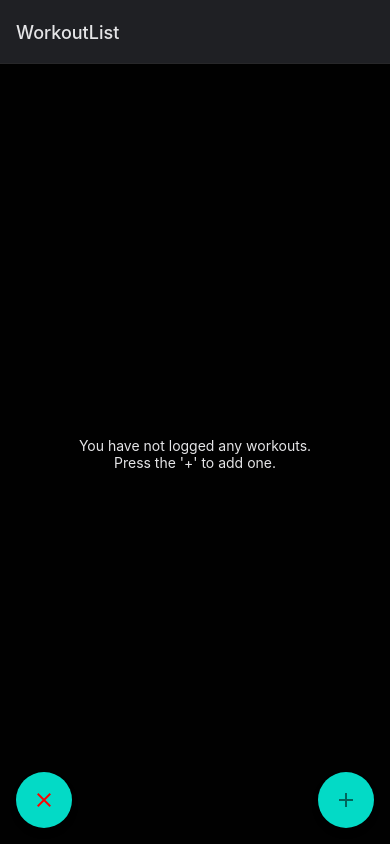
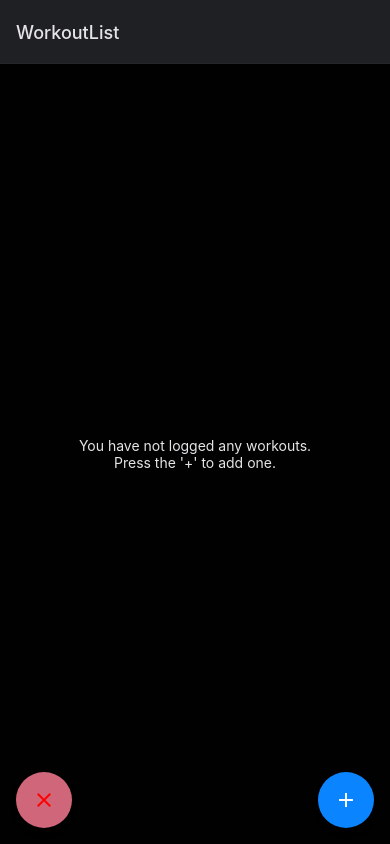
Before and after one commit to juuuuurien/FlexLog, a React Native app: screen /WorkoutList in a window 390 px wide. Built offline with nearby package versions, Linux system fonts and the light colour scheme.

Commit message:
Refactored WorkoutListItem style and descriptions

```diff
--- a/src/screens/WorkoutList/WorkoutList.js
+++ b/src/screens/WorkoutList/WorkoutList.js
@@ -36,10 +36,25 @@ const WorkoutList = ({ navigation }) => {
   //   );
   // };
 
+  const styles = StyleSheet.create({
+    container: {
+      flex: 1,
+      justifyContent: "center",
+      alignItems: "center",
+    },
+    fab: {
+      position: "absolute",
+      margin: 16,
+      right: 0,
+      bottom: 0,
+      backgroundColor: colors.primary,
+    },
+  });
+
   const ListScreen = () => {
     return (
       <FlatList
-        style={{ width: "100%", padding: 5 }}
+        style={{ flex: 1, width: "100%", paddingTop: 16 }}
         data={Object.keys(state.workouts)}
         keyExtractor={(item) => {
           return item;
@@ -93,25 +108,17 @@ const WorkoutList = ({ navigation }) => {
           AsyncStorage.clear();
         }}
         color="red"
-        style={{ margin: 16, position: "absolute", left: 0, bottom: 0 }}
+        style={{
+          margin: 16,
+          position: "absolute",
+          left: 0,
+          bottom: 0,
+          backgroundColor: colors.error,
+        }}
         icon={"close"}
       />
     </View>
   );
 };
 
-const styles = StyleSheet.create({
-  container: {
-    flex: 1,
-    justifyContent: "center",
-    alignItems: "center",
-  },
-  fab: {
-    position: "absolute",
-    margin: 16,
-    right: 0,
-    bottom: 0,
-  },
-});
-
 export default withTheme(WorkoutList);
--- a/src/screens/WorkoutList/components/WorkoutListItem.js
+++ b/src/screens/WorkoutList/components/WorkoutListItem.js
@@ -1,30 +1,47 @@
-import React, { useContext, useState } from 'react';
-import { StyleSheet, Pressable, Alert, Platform } from 'react-native';
-import { List, Colors, Caption, useTheme } from 'react-native-paper';
-import { UserDataContext } from '../../../context/UserDataContext';
+import React, { useContext, useState } from "react";
+import {
+  StyleSheet,
+  TouchableOpacity,
+  Alert,
+  Platform,
+  View,
+  Text,
+} from "react-native";
+import {
+  List,
+  Colors,
+  Caption,
+  Headline,
+  Subheading,
+  useTheme,
+} from "react-native-paper";
+import { UserDataContext } from "../../../context/UserDataContext";
+import dayjs from "dayjs";
+import customParseFormat from "dayjs/plugin/customParseFormat";
+dayjs.extend(customParseFormat);
 
 const WorkoutListItem = ({ item, id, navigation }) => {
-  const { blueGrey200 } = Colors;
-  const { colors } = useTheme();
+  const { date, exercises } = item;
+  const dateInFormat = dayjs(date).format("ddd DD MMM");
+  const [day, dayNum] = dateInFormat.split(" ");
+
   const { dispatch } = useContext(UserDataContext);
-  const [pressed, setPressed] = useState(false);
   const handleLongPress = () => {
-    setPressed(false);
     Alert.alert(
-      'Delete this workout?',
+      "Delete this workout?",
       `Do you want to delete "${item.name}" ?`,
       [
         {
-          text: 'Cancel',
+          text: "Cancel",
           onPress: () => {
             return;
           },
-          style: 'cancel',
+          style: "cancel",
         },
         {
-          text: 'Yes',
+          text: "Yes",
           onPress: () => {
-            dispatch({ type: 'DELETE_WORKOUT', payload: id });
+            dispatch({ type: "DELETE_WORKOUT", payload: id });
           },
         },
       ]
@@ -32,9 +49,9 @@ const WorkoutListItem = ({ item, id, navigation }) => {
   };
 
   const handleCaption = () => {
-    if (item.finished) return 'Finished';
-    if (item.started && !item.finished) return 'In Progress';
-    return 'Not Started';
+    if (item.finished) return "Finished";
+    if (item.started && !item.finished) return "In Progress";
+    return "Not Started";
   };
 
   const handleColor = () => {
@@ -43,46 +60,81 @@ const WorkoutListItem = ({ item, id, navigation }) => {
     return Colors.grey600;
   };
 
+  const handleDescription = () => {
+    let description = "";
+
+    if (exercises.length > 0) {
+      exercises.forEach(({ exercise_name }, i) => {
+        if (i !== exercises.length - 1) {
+          description += exercise_name + ", ";
+        } else {
+          description += exercise_name;
+        }
+      });
+      // concat with trailing dots if the character length hits above 45
+      if (description.length >= 45)
+        return description.substring(0, 45).concat("...");
+      return description;
+    }
+
+    return "Empty";
+  };
+
   const styles = StyleSheet.create({
+    container: {
+      margin: 4,
+      flexDirection: "row",
+      alignItems: "center",
+      justifyContent: "center",
+      backgroundColor: Colors.grey900,
+      borderRadius: 10,
+    },
     listItem: {
       flex: 1,
-      margin: 5,
-      backgroundColor: pressed ? blueGrey200 : colors.background,
-      borderBottomWidth: 2,
-      borderColor: blueGrey200,
+      height: "100%",
       elevation: 1,
+      backgroundColor: Colors.grey800,
+      borderRadius: 10,
     },
     caption: {
       color: handleColor(),
       padding: 10,
-      textAlign: 'center',
-      textAlignVertical: 'center',
     },
-    titleStyle: { fontWeight: 'bold', fontSize: 22 },
+    titleStyle: { fontWeight: "bold", fontSize: 26 },
+    subheading: { margin: 0, fontSize: 14 },
+    dateTab: {
+      justifyContent: "center",
+      alignItems: "center",
+      textAlign: "center",
+      textAlignVertical: "center",
+      width: "20%",
+      padding: 6,
+    },
   });
 
   return (
-    <Pressable
+    <TouchableOpacity
+      activeOpacity={0.5}
+      style={styles.container}
       onLongPress={handleLongPress}
-      onPressIn={() => {
-        Platform.OS === 'web'
-          ? navigation.navigate('WorkoutPage', { id: id })
-          : setPressed(true);
+      onPress={() => {
+        navigation.navigate("WorkoutPage", { id: id });
       }}
-      onPressOut={() => setPressed(false)}
-      onPress={() => {
-        navigation.navigate('WorkoutPage', { id: id });
-      }}>
+    >
+      <View style={styles.dateTab}>
+        <Subheading style={[styles.subheading]}>{day}</Subheading>
+        <Headline style={[styles.titleStyle]}>{dayNum}</Headline>
+      </View>
       <List.Item
         style={styles.listItem}
         titleStyle={styles.titleStyle}
         title={item.name}
-        description={`Created: ${item.date}`}
+        description={handleDescription()}
         right={() => (
           <Caption style={styles.caption}>{handleCaption()}</Caption>
         )}
       />
-    </Pressable>
+    </TouchableOpacity>
   );
 };
 
```
